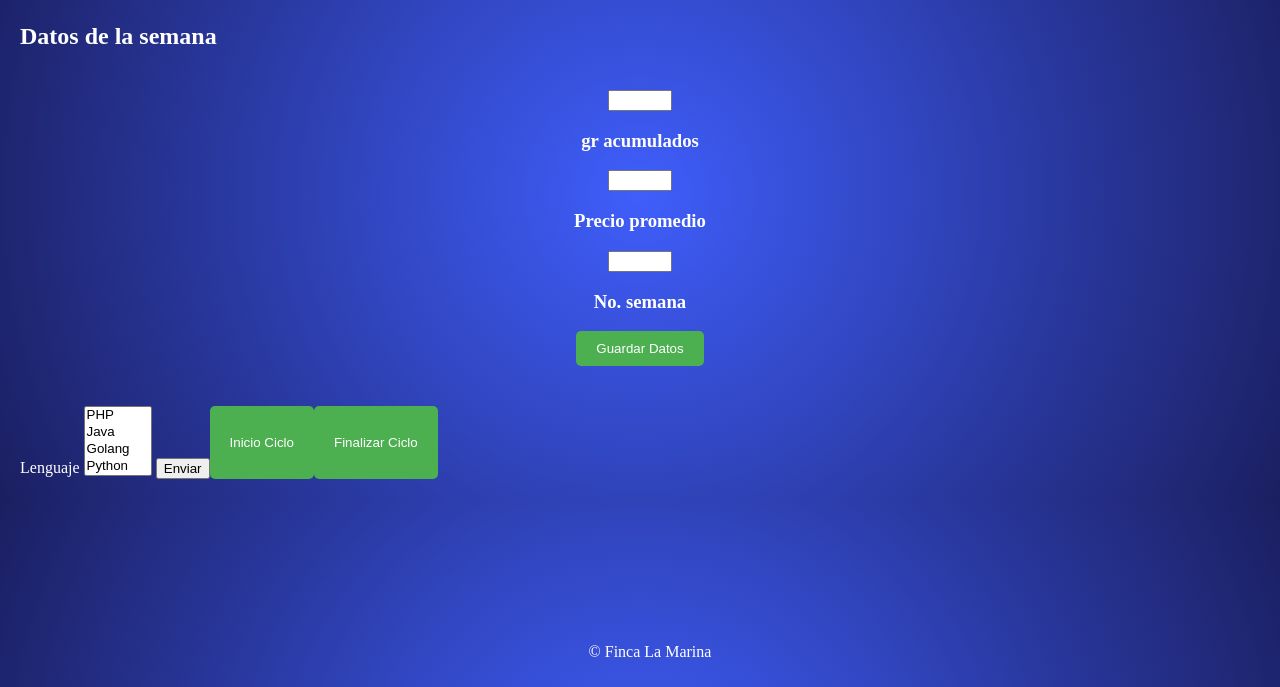
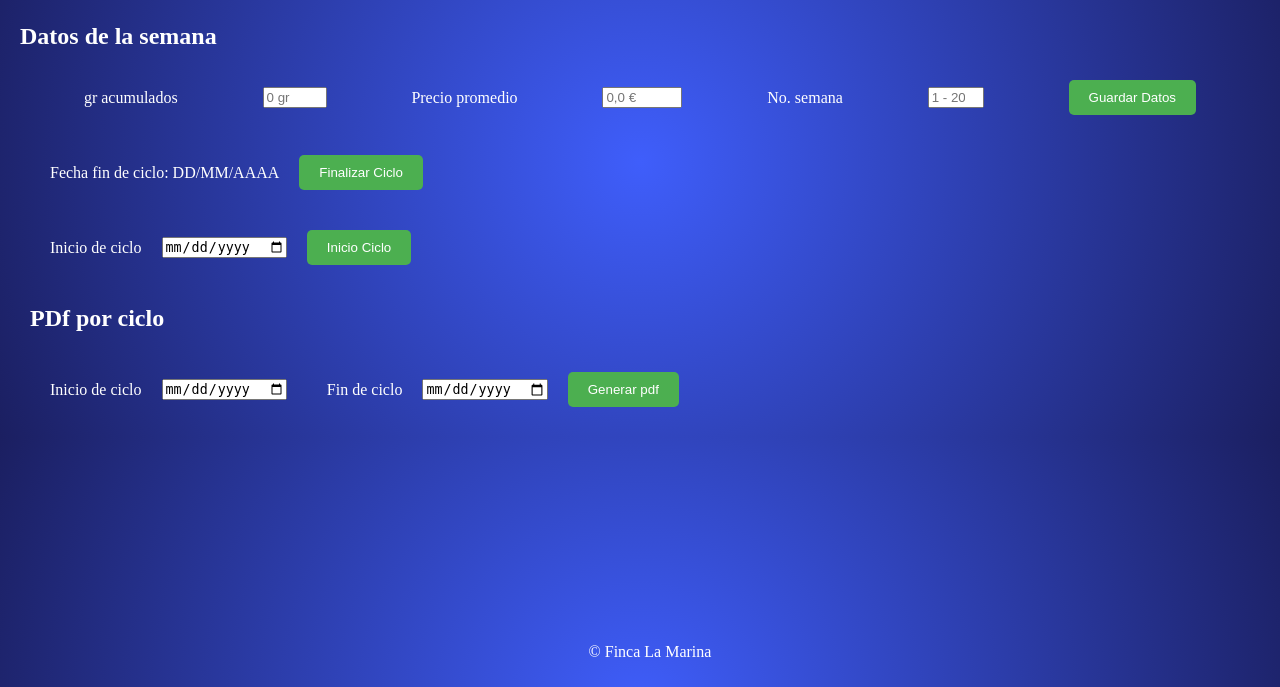
Before and after one commit to ajrodriguezo/lamaria, a FastAPI app: page /LaMaria/ingresoDatos in a window 1280 px wide. Shown: the part 113-800 px from the top of the page. Run offline with FastAPI, Linux system fonts and the light colour scheme.

Commit message:
termine hoja 2

```diff
--- a/modules/static/css/stylesdatos.css
+++ b/modules/static/css/stylesdatos.css
@@ -54,7 +54,7 @@ body {
   position: fixed;
   z-index: 1;
   top: 0;
-  left: 0;
+  right: 0;
   background-color: #111;
   overflow-x: hidden;
   transition: 0.5s;
@@ -77,7 +77,7 @@ body {
 .sidebar .closebtn {
   position: absolute;
   top: 0;
-  right: 25px;
+  left: 25px;
   font-size: 36px;
   margin-left: 50px;
 }
@@ -96,6 +96,6 @@ body {
 }
 
 #boton {
-  transition: margin-left .5s;
+  transition: margin-right .5s;
   padding: 16px;
 }
--- a/modules/static/templates/datos.html
+++ b/modules/static/templates/datos.html
@@ -30,12 +30,12 @@
         <script>
             function openNav() {
                 document.getElementById("mySidebar").style.width = "250px";
-                document.getElementById("boton").style.marginLeft = "250px";
+                document.getElementById("boton").style.marginRight= "250px";
             }
 
             function closeNav() {
                 document.getElementById("mySidebar").style.width = "0";
-                document.getElementById("boton").style.marginLeft= "0";
+                document.getElementById("boton").style.marginRight= "0";
             }
         </script>
 
@@ -45,26 +45,22 @@
         <h2>Datos de la semana</h2>
     </div>
 
-    <section style="display: flex; justify-content: space-around; padding: 20px;">
+    <section style="display: flex; justify-content: space-around; padding: 10px;">
 
-        <div id="datos_semana" style="    display: contents;
-        text-align: center;">
+        <div id="datos_semana" style="height: 35px; width: 95%; display: flex; justify-content: space-around;">
 
+            <form id="datosForm" method="post" action="/LaMaria/ingresoDatos" style="display: inline-flex; width: 100%; justify-content: space-around; align-items: center;">
 
-            <form id="datosForm" method="post" action="/LaMaria/ingresoDatos">
-                <label for="numero"></label>
-                <input type="number" id="grsemana" name="grsemana" min="0" max="100" step="1" required>
-                <h3>gr acumulados</h3>
+                <label for="grsemana">gr acumulados</label>
+                <input type="number" id="grsemana" name="grsemana" placeholder="0 gr" min="0" max="100" step="1" required>
 
-                <label for="numero"></label>
-                <input type="number" id="precioseman" name="precioseman" min="0" max="100" step="1" required>
-                <h3>Precio promedio</h3>
+                <label for="precioseman">Precio promedio</label>
+                <input type="number" id="precioseman" name="precioseman" placeholder="0,0 €" min="0" max="500" step="0.1" required>
 
-                <label for="numero"></label>
-                <input type="number" id="semana" name="semana" min="0" max="100" step="1" required>
-                <h3>No. semana</h3>
+                <label for="semana">No. semana</label>
+                <input type="number" id="semana" name="semana" placeholder="1 - 20" min="0" max="20" step="1" required>
 
-                <button type="button" class="my-button" id="guardardatossemana">Guardar Datos</button>
+                <button type="submit" class="my-button" id="guardardatossemana">Guardar Datos</button>
             </form>
 
             <script>
@@ -86,25 +82,34 @@
 
     </section>
 
-    <section style="display: flex; padding: 20px;">
+    <section style="display: block; justify-content: space-around; padding: 10px;">
 
-        <form action="#">
-            <label for="lang">Lenguaje</label>
-            <select name="lenguajes" id="lang" multiple>
-                <option value="php">PHP</option>
-                <option value="java">Java</option>
-                <option value="golang">Golang</option>
-                <option value="python">Python</option>
-                <option value="c#">C#</option>
-                <option value="C++">C++</option>
-                <option value="erlang">Erlang</option>
-                <option value="javascript">JavaScript</option>
-            </select>
-            <input type="submit" value="Enviar" />
-        </form>
+        <div id="finciclo" style=" width: 90%;display: inline-flex; align-items: center; padding: 20px;">
+            <label id="fechadefin" style="padding-inline: 20px;">Fecha fin de ciclo: DD/MM/AAAA </label>
+            <button id="btnTrueEndpoint2" class="my-button">Finalizar Ciclo</button>
+        </div>
 
-        <button id="btnTrueEndpoint1" class="my-button">Inicio Ciclo </button>
-    <button id="btnTrueEndpoint2" class="my-button">Finalizar Ciclo</button>
+        <div id="iniciocilo" style="width: 90%; display:inline-flex; align-items: center; padding: 20px;">
+            <label for="start" style="margin-right: 20px; margin-left: 20px;">Inicio de ciclo</label>
+            <input type="date" id="fechainicio" name="iniciodeciclo" style="margin-right: 20px;" />
+            <button id="btnTrueEndpoint1" class="my-button" style="padding-inline: 20px;">Inicio Ciclo </button>
+        </div>
+
+        <div style="margin: 20px;">
+            <h2>PDf por ciclo</h2>
+        </div>
+
+        <div id="iniciocilo" style="width: 90%; display:inline-flex; align-items: center; padding: 20px;">
+            <label for="iniciopdf" style="margin-right: 20px; margin-left: 20px;">Inicio de ciclo</label>
+            <input type="date" id="iniciopdf" name="iniciopdf" style="margin-right: 20px;" />
+
+            <label for="finalpdf" style="margin-right: 20px; margin-left: 20px;">Fin de ciclo</label>
+            <input type="date" id="finalpdf" name="finalpdf" style="margin-right: 20px;" />
+
+            <button id="btnTrueEndpoint1" class="my-button" style="padding-inline: 20px;">Generar pdf </button>
+        </div>
+
+
 
     <script>
         // Obtener los botones por su identificador
@@ -117,6 +122,12 @@
         });
 
         btnTrueEndpoint2.addEventListener('click', function() {
+            var fechaActual = new Date();
+            var options = { year: 'numeric', month: 'long', day: 'numeric' };
+            var fechaFormateada = fechaActual.toLocaleDateString('es-ES', options);
+
+            // Actualizar el texto del elemento HTML
+            document.getElementById("fechadefin").textContent = "Fecha fin  de ciclo: " + fechaFormateada;
             enviarBooleano(true, "/LaMaria/ingresoDatos/FinalizarCiclo");
         });
 
```
